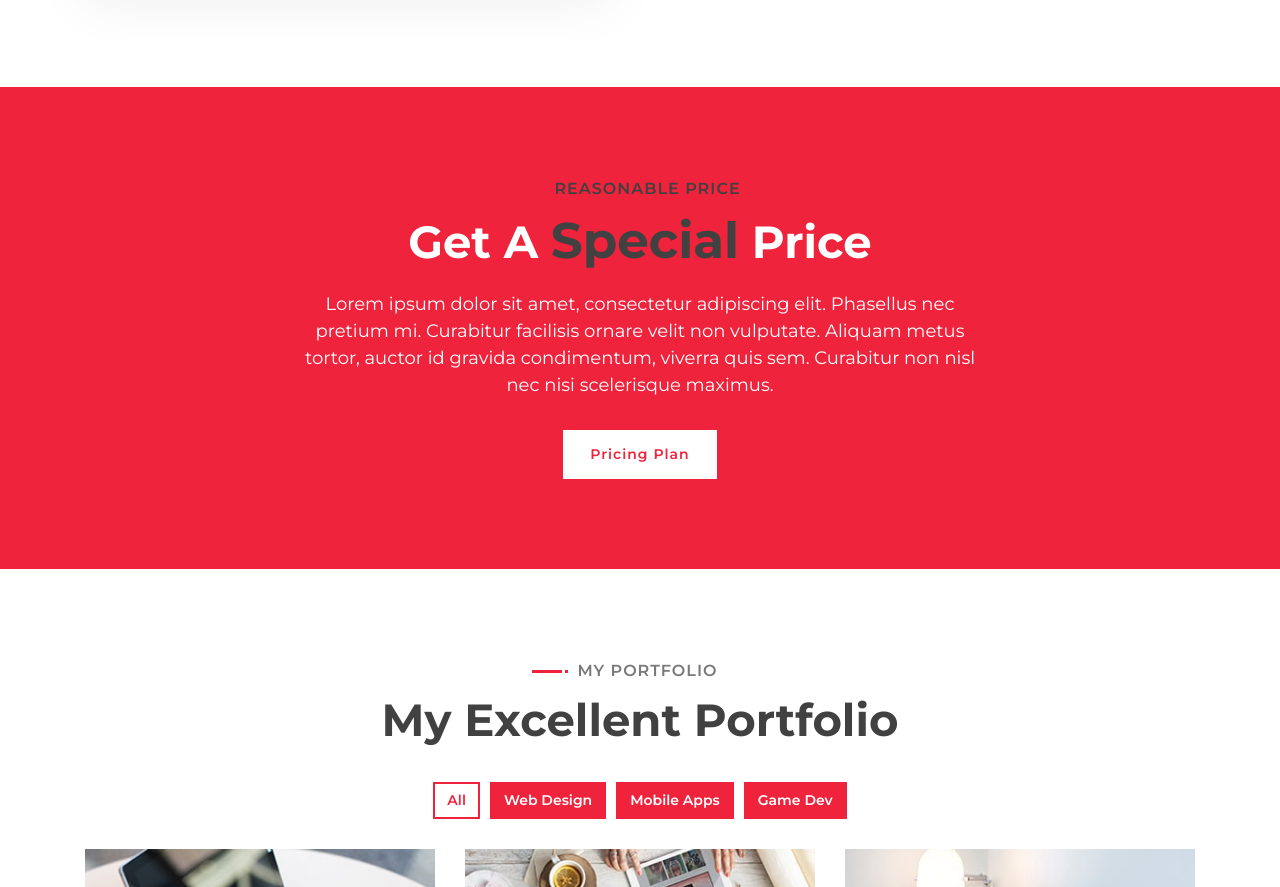
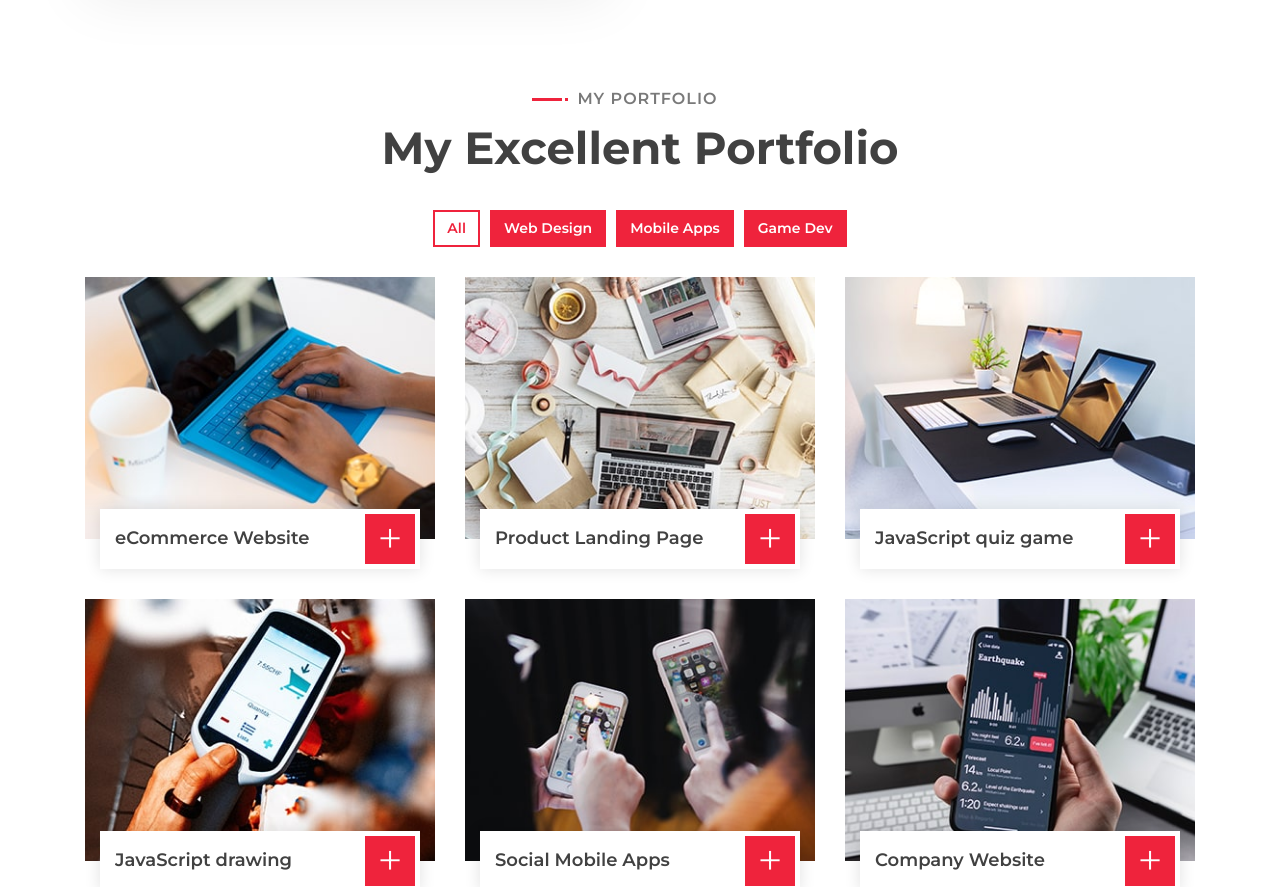
Before and after one commit to victorpmo21/Portafolio-Personal-Victor-Mosquera, a plain HTML site: page index.html in a window 1280 px wide. Shown: the part 2913-3800 px from the top of the page. Drawn offline with nearby package versions, Linux system fonts and the light colour scheme; animation ran at ten frames a second.

Commit message:
Remove banner section from index.html
Removed the banner section from the HTML.

```diff
--- a/index.html
+++ b/index.html
@@ -247,23 +247,6 @@
         </div>
         <!-- Job Experience End -->
 
-
-        <!-- Banner Start -->
-        <div class="banner wow zoomIn" data-wow-delay="0.1s">
-            <div class="container">
-                <div class="section-header text-center">
-                    <p>Reasonable Price</p>
-                    <h2>Get A <span>Special</span> Price</h2>
-                </div>
-                <div class="container banner-text">
-                    <p>
-                        Lorem ipsum dolor sit amet, consectetur adipiscing elit. Phasellus nec pretium mi. Curabitur facilisis ornare velit non vulputate. Aliquam metus tortor, auctor id gravida condimentum, viverra quis sem. Curabitur non nisl nec nisi scelerisque maximus.
-                    </p>
-                    <a class="btn">Pricing Plan</a>
-                </div>
-            </div>
-        </div>
-        <!-- Banner End -->
 
 
         <!-- Portfolio Start -->
```
